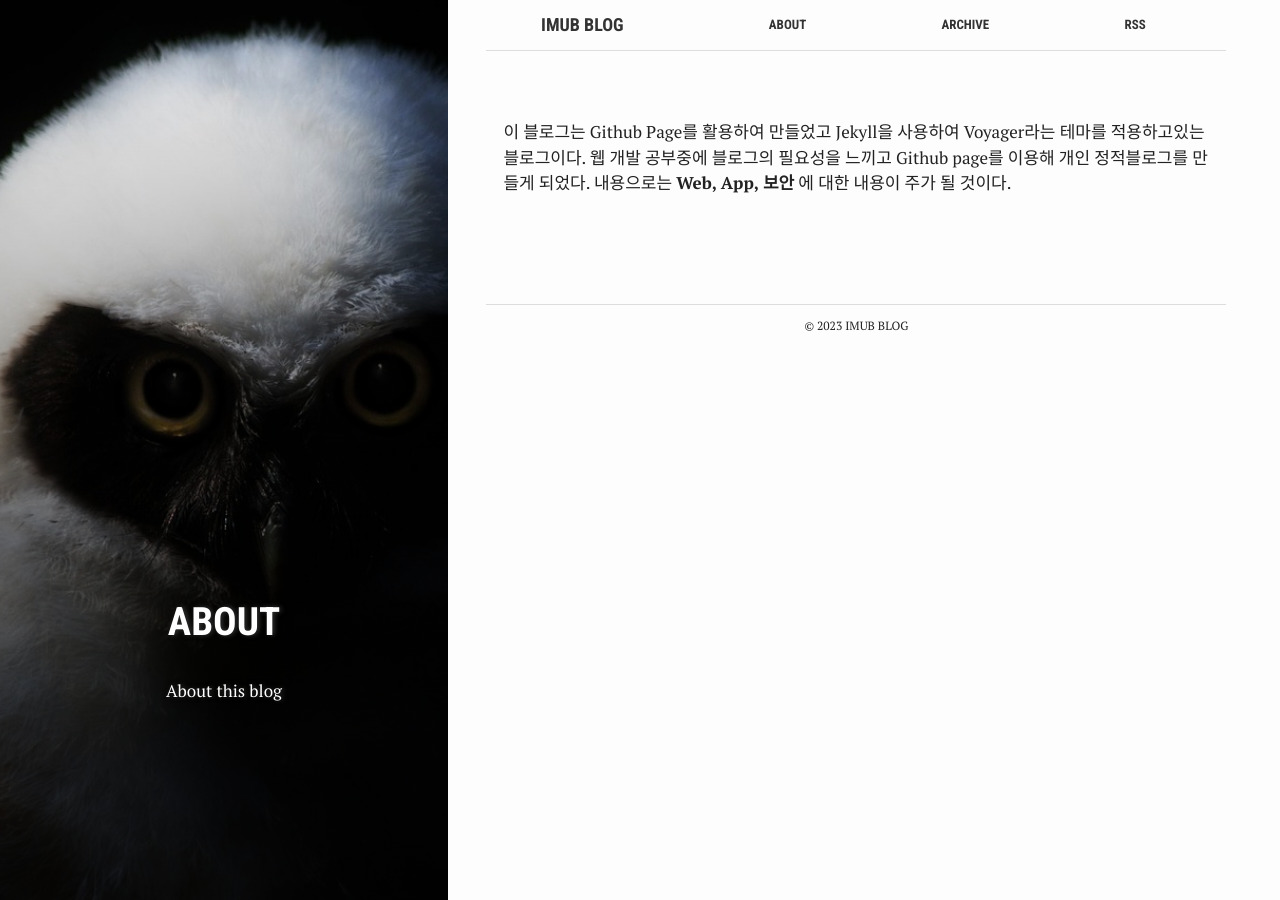
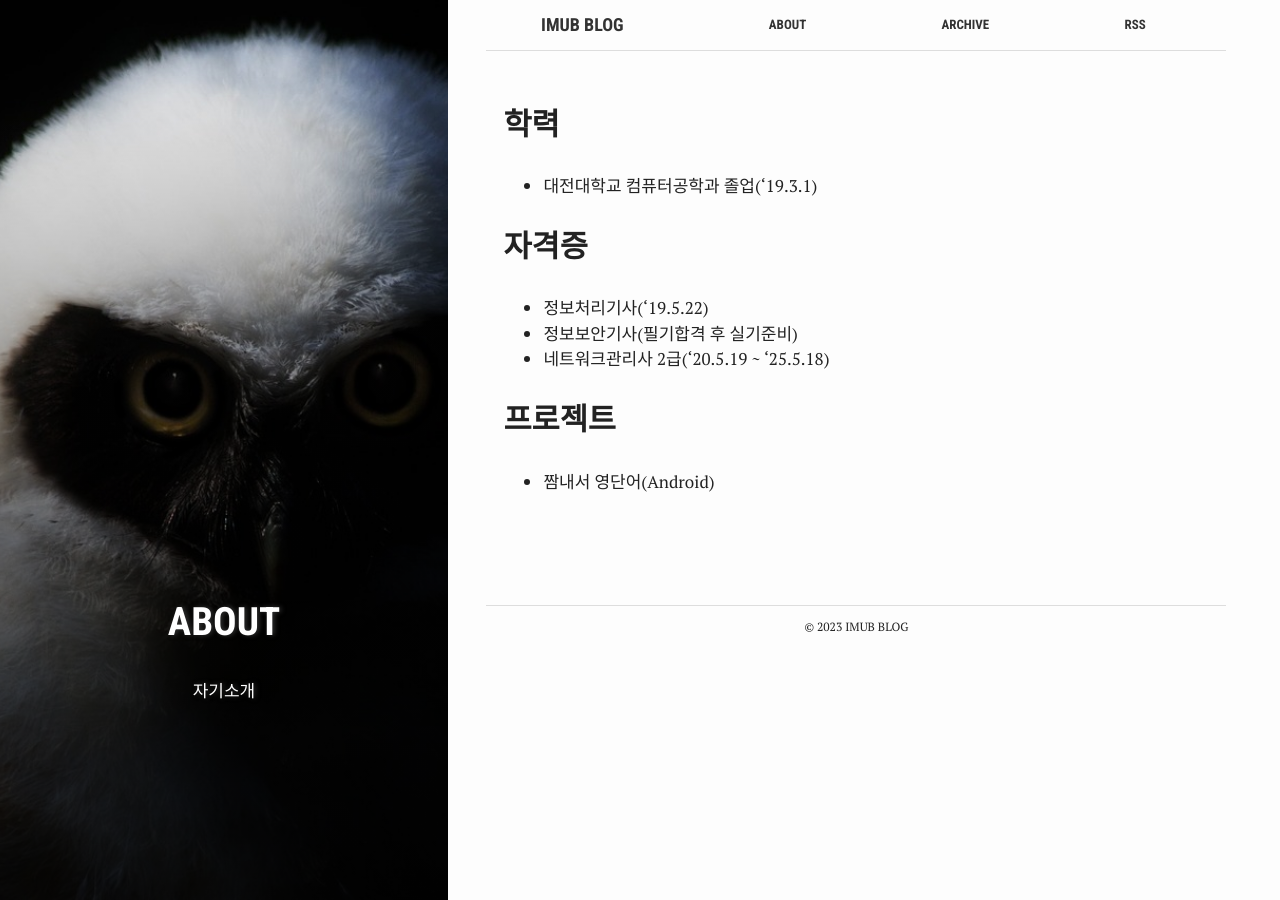
Before and after one commit to ImUB/imub.github.io, a Jekyll site: the page built from about.md, in a window 1280 px wide. Built offline with Jekyll 4.4.1, drawn with Linux system fonts in a browser that asks for light colours.

Commit message:
자격증 게시글 삭제 및 About페이지 수정

```diff
--- a/about.md
+++ b/about.md
@@ -2,12 +2,18 @@
 bg: "owl.jpg"
 layout: page
 title: "About"
-crawlertitle: "Why and how this blog was created"
+crawlertitle: "자기소개"
 permalink: /about/
-summary: "About this blog"
+summary: "자기소개"
 active: about
 ---
+## 학력
+ - 대전대학교 컴퓨터공학과 졸업('19.3.1)
 
-이 블로그는 Github Page를 활용하여 만들었고 Jekyll을 사용하여 Voyager라는 테마를 적용하고있는 블로그이다.
-웹 개발 공부중에 블로그의 필요성을 느끼고 Github page를 이용해 개인 정적블로그를 만들게 되었다.
-내용으로는 **Web, App, 보안** 에 대한 내용이 주가 될 것이다.
+## 자격증
+ - 정보처리기사('19.5.22)
+ - 정보보안기사(필기합격 후 실기준비)
+ - 네트워크관리사 2급('20.5.19 ~ '25.5.18)
+
+## 프로젝트
+ - 짬내서 영단어(Android)
```
Also changed, not shown: _layouts/post.html (+6 -6 lines), _posts/2021-05-01-정보보안기사.md (deleted, +0 -19 lines), _posts/2021-10-23-정보보안기사2.md (deleted, +0 -22 lines), _posts/2022-07-29-정보보안기사3.md (deleted, +0 -34 lines).
